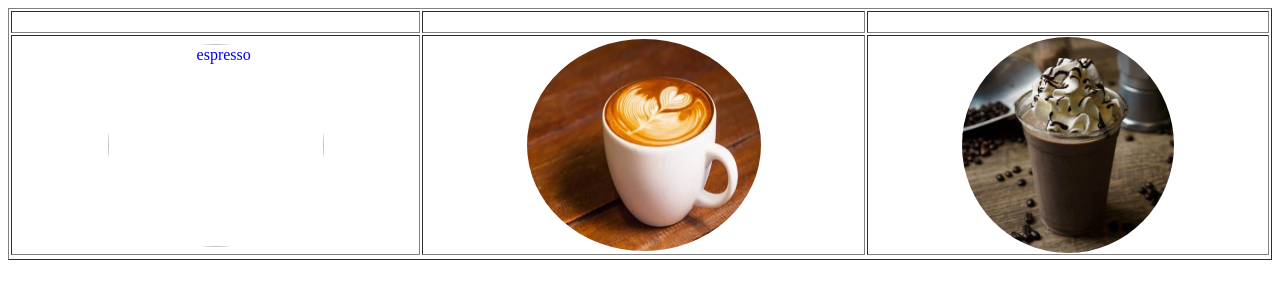
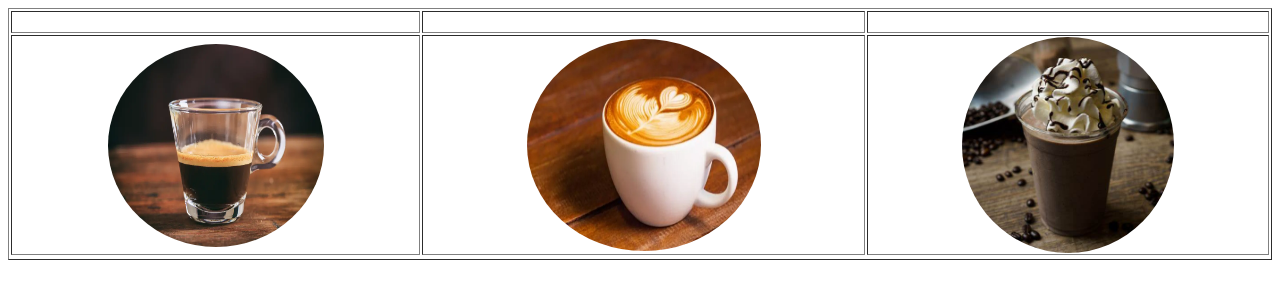
Before and after one commit to Shaden-ALZahrani/Coffee_Shop_E-commerce, a plain HTML site: page discount.html in a window 1280 px wide. Drawn offline with Linux system fonts and the light colour scheme.

Commit message:
discount.html

```diff
--- a/discount.html
+++ b/discount.html
@@ -20,7 +20,7 @@
 		<tr>
 			<td class="auto-style2" style="width: 156px">
 			<a href="result/detail/product.html">
-			<img src= "result/detail/product.html"
+			<img src="cart/espresso.jpg"
 				alt="espresso"
 				style="border-radius: 50%;" height="203" width="216">
 			</td>
```
